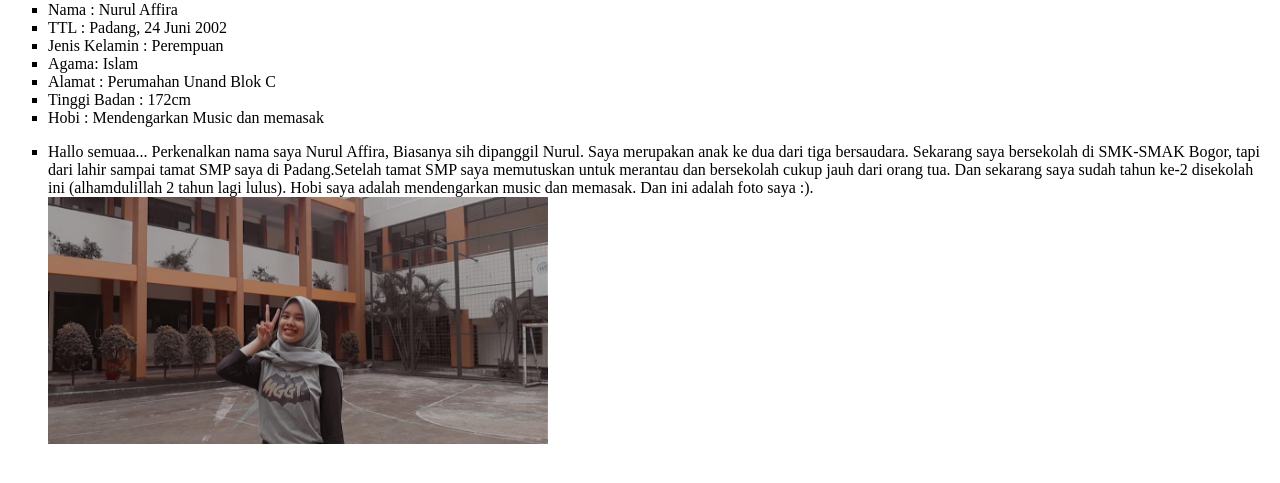
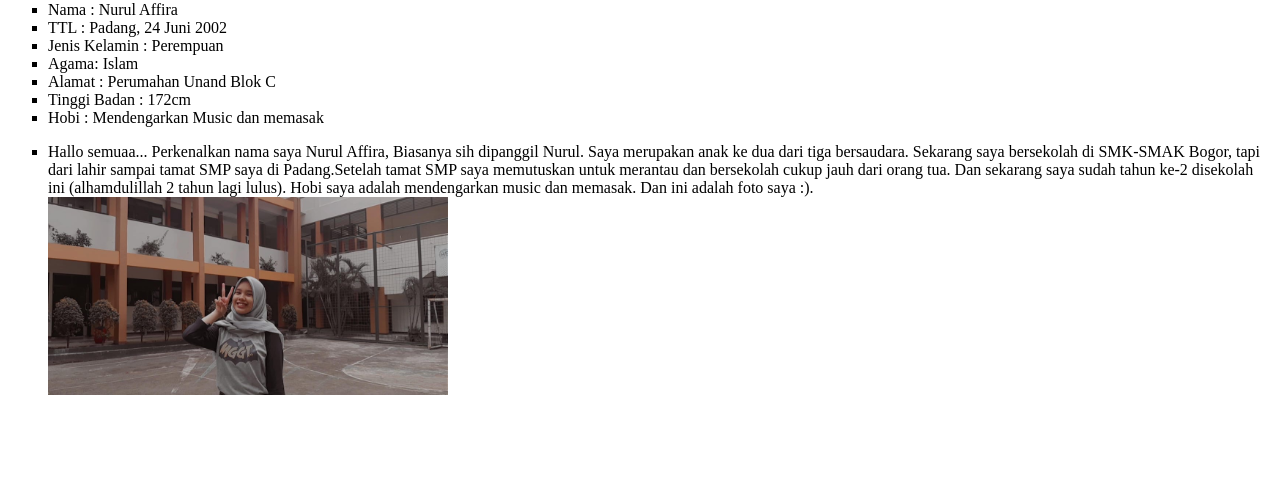
Before and after one commit to NurulAffira/NurulAffira.github.io, a plain HTML site: page index.html in a window 1280 px wide. Shown: the part 79-562 px from the top of the page. Drawn offline with Linux system fonts and the light colour scheme.

Commit message:
Update index.html

```diff
--- a/index.html
+++ b/index.html
@@ -15,6 +15,6 @@
 		<blockquote></blockquote>
 		<li>Hallo semuaa... Perkenalkan nama saya Nurul Affira, Biasanya sih dipanggil Nurul. Saya merupakan anak ke dua dari tiga bersaudara. Sekarang saya bersekolah di SMK-SMAK Bogor, tapi dari lahir sampai tamat SMP saya di Padang.Setelah tamat SMP saya memutuskan untuk merantau dan bersekolah cukup jauh dari orang tua. Dan sekarang saya sudah tahun ke-2 disekolah ini (alhamdulillah 2 tahun lagi lulus). Hobi saya adalah mendengarkan music dan memasak. Dan ini adalah foto saya :).  </li>
 
-<img src="6772C807-5F39-4F34-A540-3932DF036D72.jpeg" width="500">
+<img src="6772C807-5F39-4F34-A540-3932DF036D72.jpeg" width="400">
 </body>
 </html>
```
